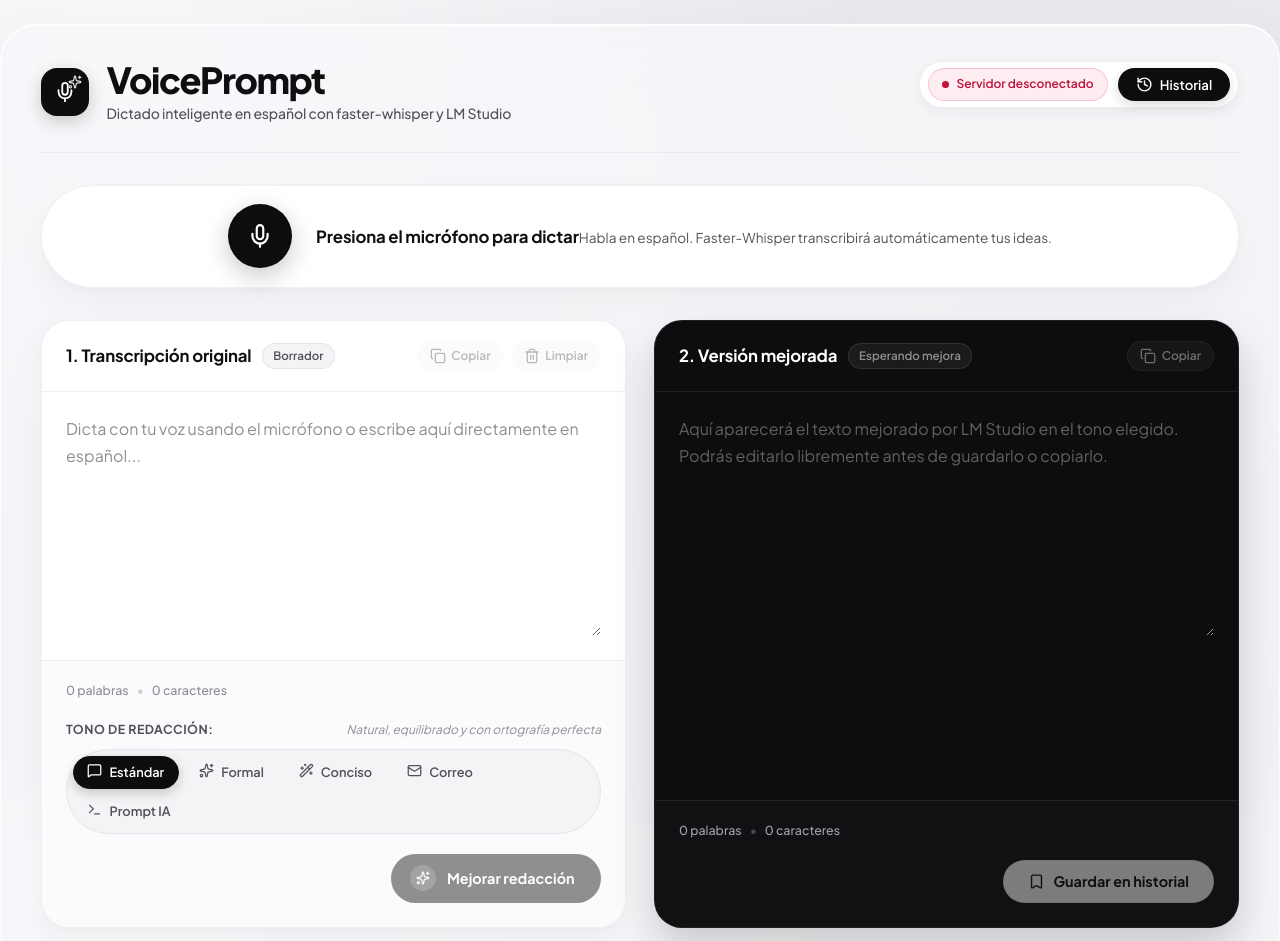
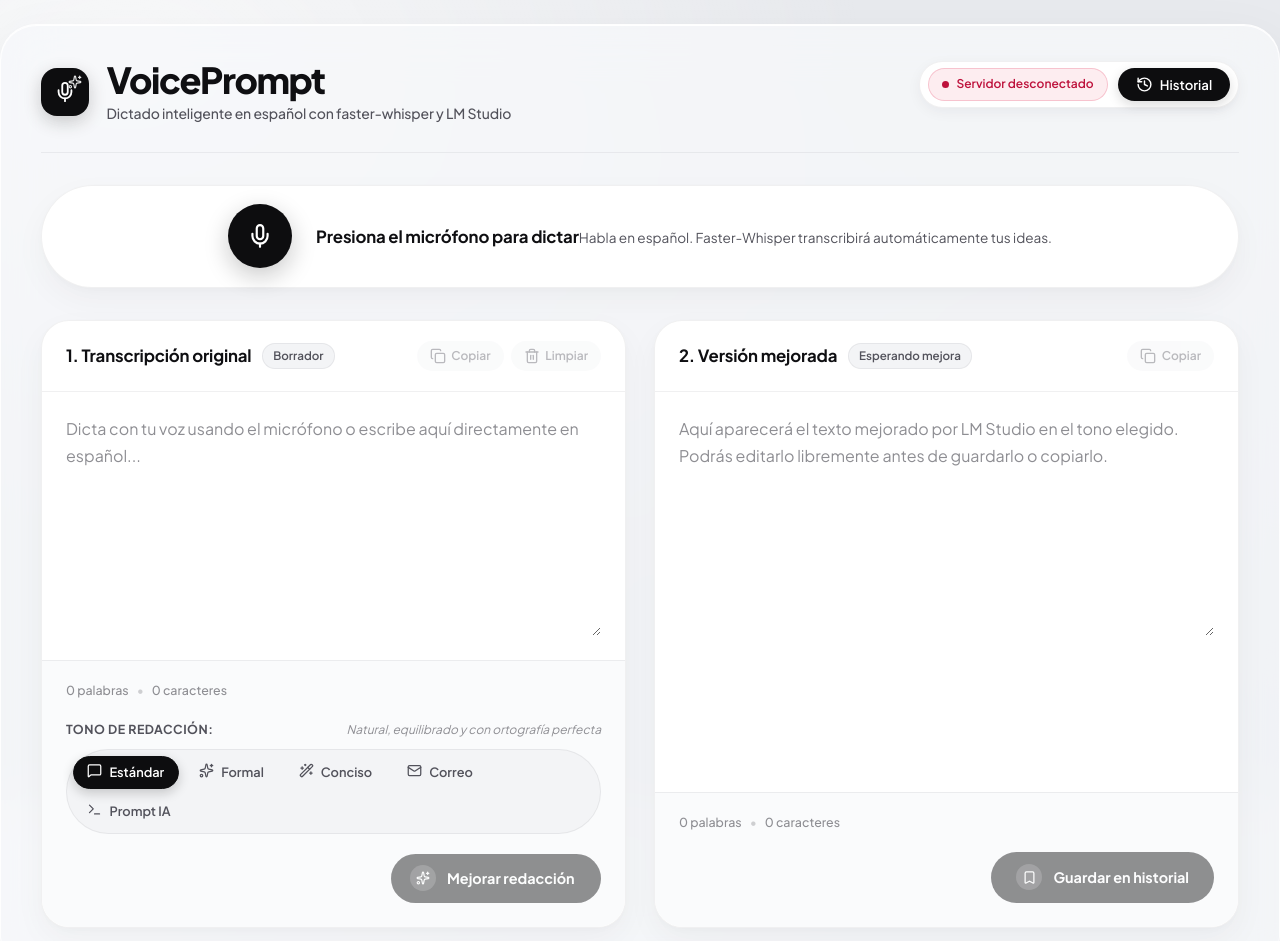
Before and after one commit to chuckvlix/VoicePrompt, a React (Vite) app in the folder frontend/: page / in a window 1280 px wide. Shown: the top 941 px of the page. Built offline with nearby package versions, Linux system fonts and the light colour scheme; no server answers.

Commit message:
style: unify dual-stage editor cards on white surface with subtle pill accents

```diff
--- a/frontend/src/App.css
+++ b/frontend/src/App.css
@@ -373,16 +373,16 @@
 }
 
 /* ==========================================================================
-   Stage 1 — Transcription Card (Crisp White Floating Surface)
+   Dual-Stage Workspace Cards (Unified Crisp White Floating Surfaces)
    ========================================================================== */
-.editor-card:not(.improved-card) {
+.editor-card {
   background-color: var(--bg-card-light);
   border: 1px solid var(--border-light);
   border-radius: var(--radius-lg);
   box-shadow: var(--shadow-card);
 }
 
-.editor-card:not(.improved-card):focus-within {
+.editor-card:focus-within {
   border-color: rgba(13, 13, 15, 0.2);
   box-shadow: 0 16px 36px rgba(15, 15, 20, 0.08);
 }
@@ -597,61 +597,18 @@
 }
 
 /* ==========================================================================
-   Stage 2 — Signature Obsidian Black Hero Card
+   Stage 2 — Improved Card (Unified Crisp White with Subtle Tone Pill)
    ========================================================================== */
 .improved-card {
-  background-color: var(--bg-card-dark);
-  color: var(--text-on-dark);
-  color-scheme: dark;
-  border: 1px solid rgba(255, 255, 255, 0.08);
-  border-radius: var(--radius-lg);
-  box-shadow: var(--shadow-card-dark);
-}
-
-.improved-card:focus-within {
-  border-color: rgba(255, 255, 255, 0.22);
-}
-
-.improved-card .card-header {
-  border-bottom: 1px solid rgba(255, 255, 255, 0.08);
-  background-color: transparent;
-}
-
-.improved-card .card-title {
-  color: #ffffff;
+  position: relative;
 }
 
 .improved-card .tone-active-badge {
-  background: rgba(255, 255, 255, 0.14);
+  background: var(--bg-card-dark);
   color: #ffffff;
-  border: 1px solid rgba(255, 255, 255, 0.22);
+  border: 1px solid var(--bg-card-dark);
   font-weight: 700;
-}
-
-.improved-card .card-badge:not(.tone-active-badge) {
-  background: rgba(255, 255, 255, 0.06);
-  color: rgba(255, 255, 255, 0.5);
-  border-color: rgba(255, 255, 255, 0.1);
-}
-
-.improved-card .btn-icon {
-  background-color: rgba(255, 255, 255, 0.1);
-  color: #ffffff;
-  border: 1px solid rgba(255, 255, 255, 0.15);
-}
-
-.improved-card .btn-icon:hover:not(:disabled) {
-  background-color: rgba(255, 255, 255, 0.18);
-  color: #ffffff;
-}
-
-.improved-card .text-input {
-  color: #ffffff;
-  caret-color: #ffffff;
-}
-
-.improved-card .text-input::placeholder {
-  color: rgba(255, 255, 255, 0.35);
+  box-shadow: 0 2px 8px rgba(13, 13, 15, 0.14);
 }
 
 .improved-card .improving-placeholder {
@@ -661,18 +618,15 @@
   align-items: center;
   justify-content: center;
   gap: 1.1rem;
-  color: rgba(255, 255, 255, 0.85);
+  color: var(--text-secondary);
   text-align: center;
   padding: 2rem;
 }
 
-.improved-card .editor-footer {
-  border-top: 1px solid rgba(255, 255, 255, 0.08);
-  background-color: rgba(255, 255, 255, 0.02);
-}
-
-.improved-card .editor-stats {
-  color: var(--text-on-dark-muted);
+.improved-card .improving-placeholder p {
+  font-size: 0.95rem;
+  font-weight: 500;
+  color: var(--text-secondary);
 }
 
 .improved-card .diff-badge {
@@ -681,9 +635,9 @@
   font-weight: 600;
   padding: 0.15rem 0.55rem;
   border-radius: var(--radius-full);
-  background-color: rgba(255, 255, 255, 0.12);
-  color: #ffffff;
-  border: 1px solid rgba(255, 255, 255, 0.16);
+  background-color: var(--bg-card-subtle);
+  color: var(--text-secondary);
+  border: 1px solid var(--border-light);
 }
 
 /* ==========================================================================
@@ -742,17 +696,17 @@
   margin-right: 0.15rem;
 }
 
-/* Secondary Button on Dark Card: Crisp White Pill */
-.improved-card .btn-secondary {
-  background: #ffffff;
-  color: #0d0d0f;
-  box-shadow: 0 4px 16px rgba(0, 0, 0, 0.3);
+/* Primary Action on Improved Card: Solid Obsidian Pill matching Stage 1 CTA */
+.improved-card .btn-save:not(.btn-success) {
+  background: var(--bg-card-dark);
+  color: #ffffff;
+  box-shadow: 0 4px 14px rgba(13, 13, 15, 0.16);
 }
 
-.improved-card .btn-secondary:hover:not(:disabled) {
-  background: #f3f4f6;
+.improved-card .btn-save:not(.btn-success):hover:not(:disabled) {
+  background: var(--accent-black-hover);
   transform: translateY(-1px);
-  box-shadow: 0 6px 20px rgba(0, 0, 0, 0.35);
+  box-shadow: 0 6px 20px rgba(13, 13, 15, 0.22);
 }
 
 /* Default btn-secondary (fallback) */
--- a/frontend/src/components/ImprovedEditor.tsx
+++ b/frontend/src/components/ImprovedEditor.tsx
@@ -136,7 +136,9 @@ export const ImprovedEditor: React.FC<ImprovedEditorProps> = ({
               </>
             ) : (
               <>
-                <Bookmark size={17} aria-hidden="true" />
+                <span className="btn-improve-icon">
+                  <Bookmark size={15} aria-hidden="true" />
+                </span>
                 <span>Guardar en historial</span>
               </>
             )}
```
